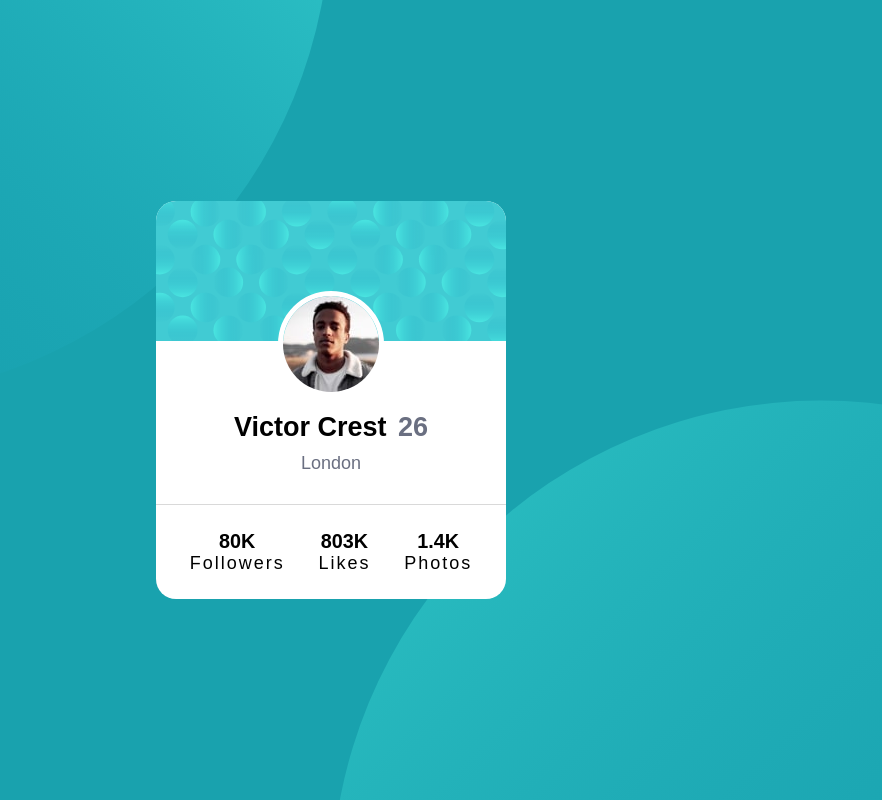
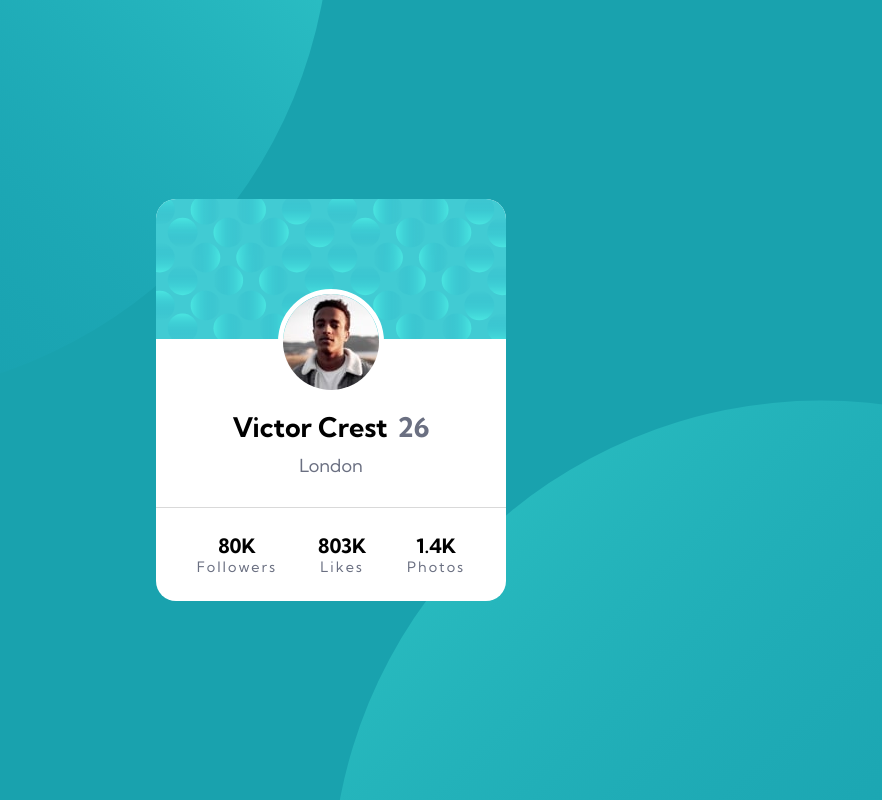
Before and after one commit to tsoysal/profile-card-component, a plain HTML site: page index.html in a window 1280 px wide. Shown: the whole page, without its empty margins (309-1191 px from the left). Drawn offline with Linux system fonts and the light colour scheme.

Commit message:
Add Google Fonts

```diff
--- a/style.css
+++ b/style.css
@@ -1,3 +1,5 @@
+@import url('https://fonts.googleapis.com/css2?family=Kumbh+Sans:wght@400;700&display=swap');
+
 * {
     margin: 0;
     padding: 0;
@@ -5,7 +7,7 @@
 }
 
 body {
-    font-family: Arial, Helvetica, sans-serif;
+    font-family: 'Kumbh Sans', sans-serif;
     font-size: 18px;
     min-height: 100vh;
     background-color: hsl(185, 75%, 39%);
@@ -23,6 +25,7 @@ body {
     border-radius: 20px;
     overflow: hidden;
     text-align: center;
+    margin: 0 10px;
 }
 
 .banner {
@@ -58,10 +61,12 @@ body {
 }
 
 .statics-container .numbers {
-    font-weight: bold;
+    font-weight: 700;
     font-size: 1.1em;
 }
 
 .statics-container .label {
+    color: hsl(227, 10%, 46%);
+    font-size: 0.8em;
     letter-spacing: 2px;
 }
```
